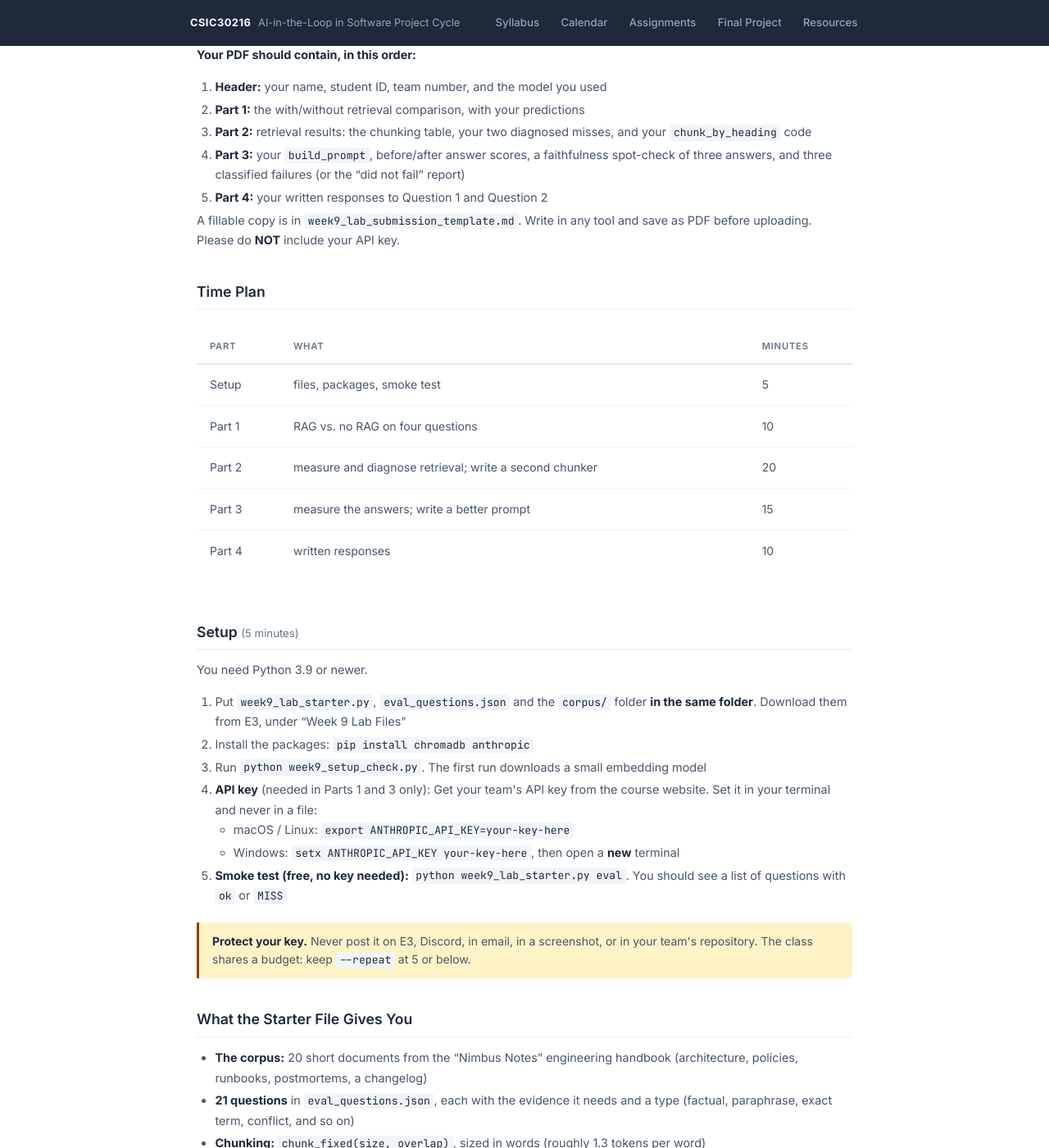
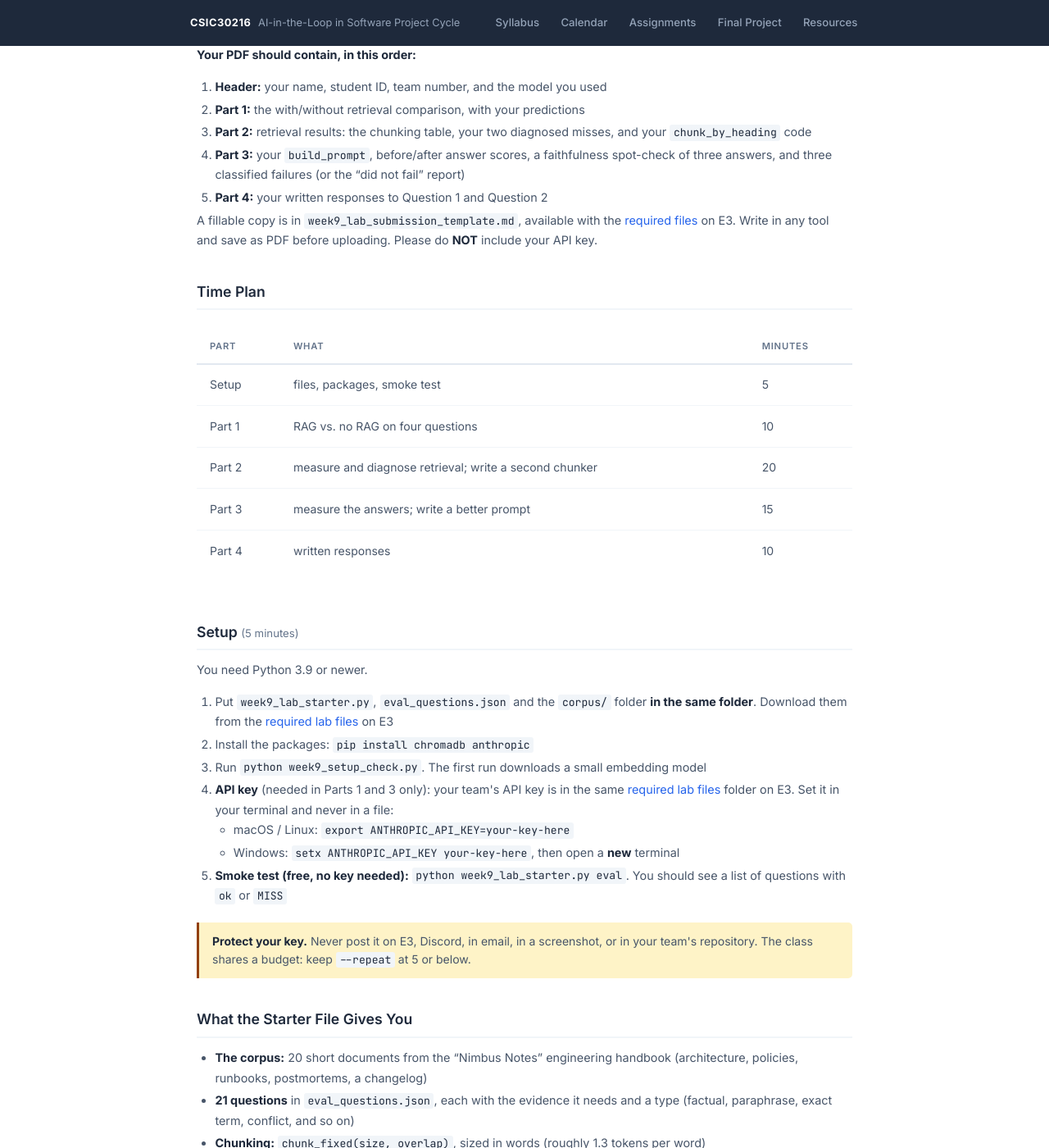
Before and after one commit to dwnnis/csic30216-fall26, a Jekyll site: the page built from pages/labs/week9.html, in a window 1280 px wide and 1400 px high, scrolled down 869 px. Shown: the whole window at 82% size. Built offline with Jekyll 4.4.1, drawn with Linux system fonts in a browser that asks for light colours; some of the changed text lies outside the part shown.

Commit message:
w9 update

```diff
--- a/_data/deadlines.yml
+++ b/_data/deadlines.yml
@@ -12,6 +12,11 @@
 #   date: "2026-09-21"
 #   due_text: "Week 3 — end of Monday"
 #   url: "/project/team-formation/"
+
+- title: "Week 9 Lab"
+  date: "2026-11-04"
+  due_text: "Week 9 — <strong>end of Wednesday</strong>"
+  url: "https://e3p.nycu.edu.tw/mod/assign/view.php?id=250752"
 
 - title: "Week 7 Lab"
   date: "2026-10-21"
--- a/pages/labs/week9.html
+++ b/pages/labs/week9.html
@@ -31,7 +31,7 @@
   <tbody>
     <tr><td><strong>Who</strong></td><td>Individual. Each student submits their own file</td></tr>
     <tr><td><strong>What</strong></td><td><strong>One PDF document</strong> with the contents listed below</td></tr>
-    <tr><td><strong>Where</strong></td><td>E3, under &ldquo;Week 9 Lab&rdquo;</td></tr>
+    <tr><td><strong>Where</strong></td><td>E3, under &ldquo;<a href="https://e3p.nycu.edu.tw/mod/assign/view.php?id=250752">Week 9 Lab</a>&rdquo;</td></tr>
     <tr><td><strong>When</strong></td><td>By the end of <strong>Wednesday, November 4 (23:59)</strong></td></tr>
     <tr><td><strong>File name</strong></td><td><code>Week9_Lab_&lt;your student ID&gt;.pdf</code></td></tr>
     <tr><td><strong>Grading</strong></td><td>Graded on completion, like the earlier labs. Be specific</td></tr>
@@ -47,8 +47,9 @@
   <li><strong>Part 4:</strong> your written responses to Question 1 and Question 2</li>
 </ol>
 <p>
-  A fillable copy is in <code>week9_lab_submission_template.md</code>. Write in any tool and save
-  as PDF before uploading. Please do <strong>NOT</strong> include your API key.
+  A fillable copy is in <code>week9_lab_submission_template.md</code>, available with the
+  <a href="https://e3p.nycu.edu.tw/mod/folder/view.php?id=250754">required files</a> on E3. Write
+  in any tool and save as PDF before uploading. Please do <strong>NOT</strong> include your API key.
 </p>
 
 <h2>Time Plan</h2>
@@ -72,14 +73,15 @@
 <ol>
   <li>
     Put <code>week9_lab_starter.py</code>, <code>eval_questions.json</code> and the
-    <code>corpus/</code> folder <strong>in the same folder</strong>. Download them from E3, under
-    &ldquo;Week 9 Lab Files&rdquo;
+    <code>corpus/</code> folder <strong>in the same folder</strong>. Download them from the
+    <a href="https://e3p.nycu.edu.tw/mod/folder/view.php?id=250754">required lab files</a> on E3
   </li>
   <li>Install the packages: <code>pip install chromadb anthropic</code></li>
   <li>Run <code>python week9_setup_check.py</code>. The first run downloads a small embedding model</li>
   <li>
-    <strong>API key</strong> (needed in Parts 1 and 3 only): Get your team's API key from the
-    course website. Set it in your terminal and never in a file:
+    <strong>API key</strong> (needed in Parts 1 and 3 only): your team's API key is in the same
+    <a href="https://e3p.nycu.edu.tw/mod/folder/view.php?id=250754">required lab files</a> folder
+    on E3. Set it in your terminal and never in a file:
     <ul>
       <li>macOS / Linux: <code>export ANTHROPIC_API_KEY=your-key-here</code></li>
       <li>Windows: <code>setx ANTHROPIC_API_KEY your-key-here</code>, then open a <strong>new</strong> terminal</li>
@@ -317,7 +319,7 @@
   <li>Saved as one PDF named <code>Week9_Lab_&lt;student ID&gt;.pdf</code></li>
 </ul>
 <div class="callout warning">
-  Upload it on E3 under &ldquo;Week 9 Lab&rdquo; by <strong>Wednesday, November 4 (23:59)</strong>.
+  Upload it on E3 under &ldquo;<a href="https://e3p.nycu.edu.tw/mod/assign/view.php?id=250752">Week 9 Lab</a>&rdquo; by <strong>Wednesday, November 4 (23:59)</strong>.
 </div>
 
 <h2>If Things Go Wrong</h2>
```
Also changed, not shown: _data/announcements.yml (+8 -6 lines), _data/schedule.yml (+5 -5 lines).
